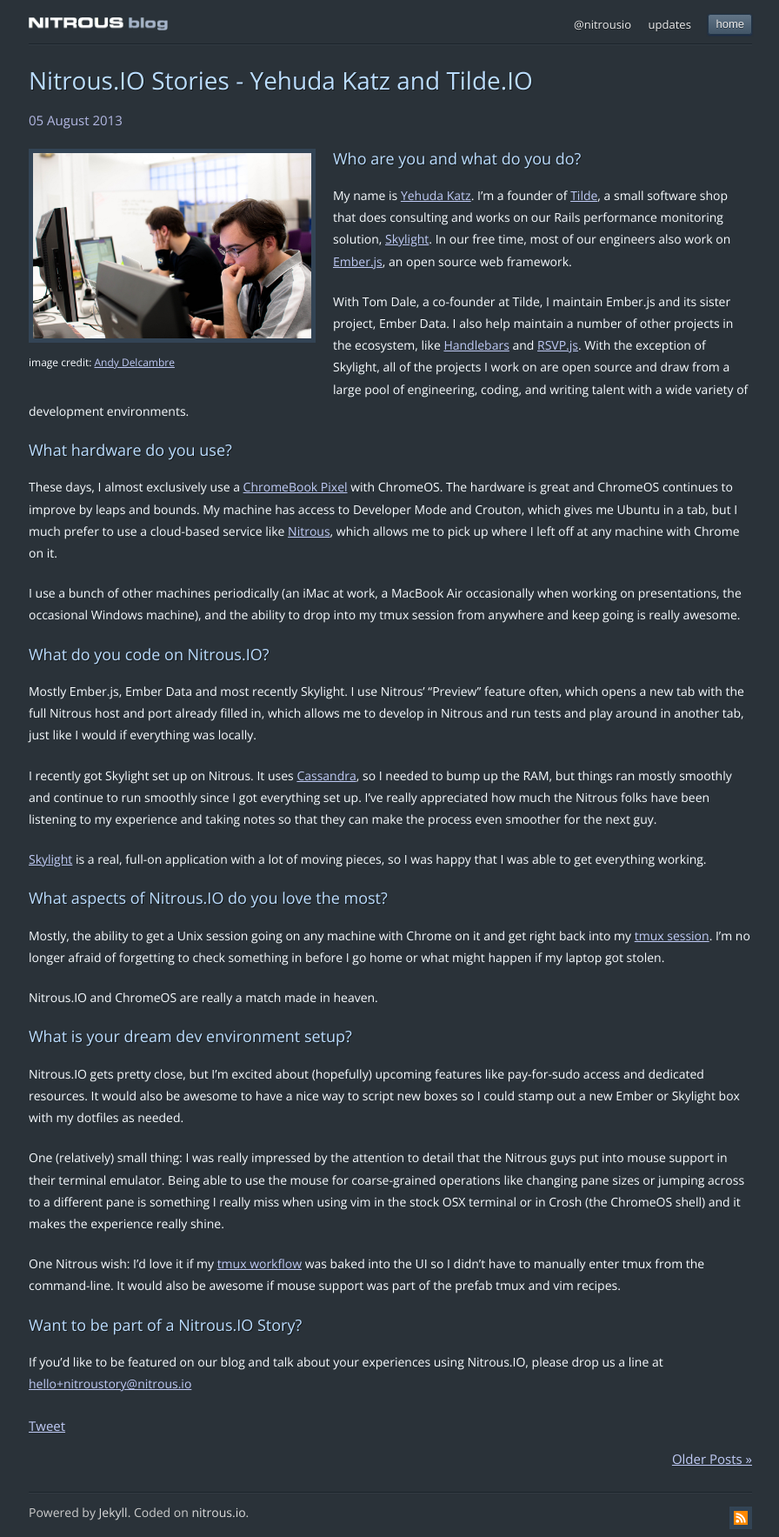
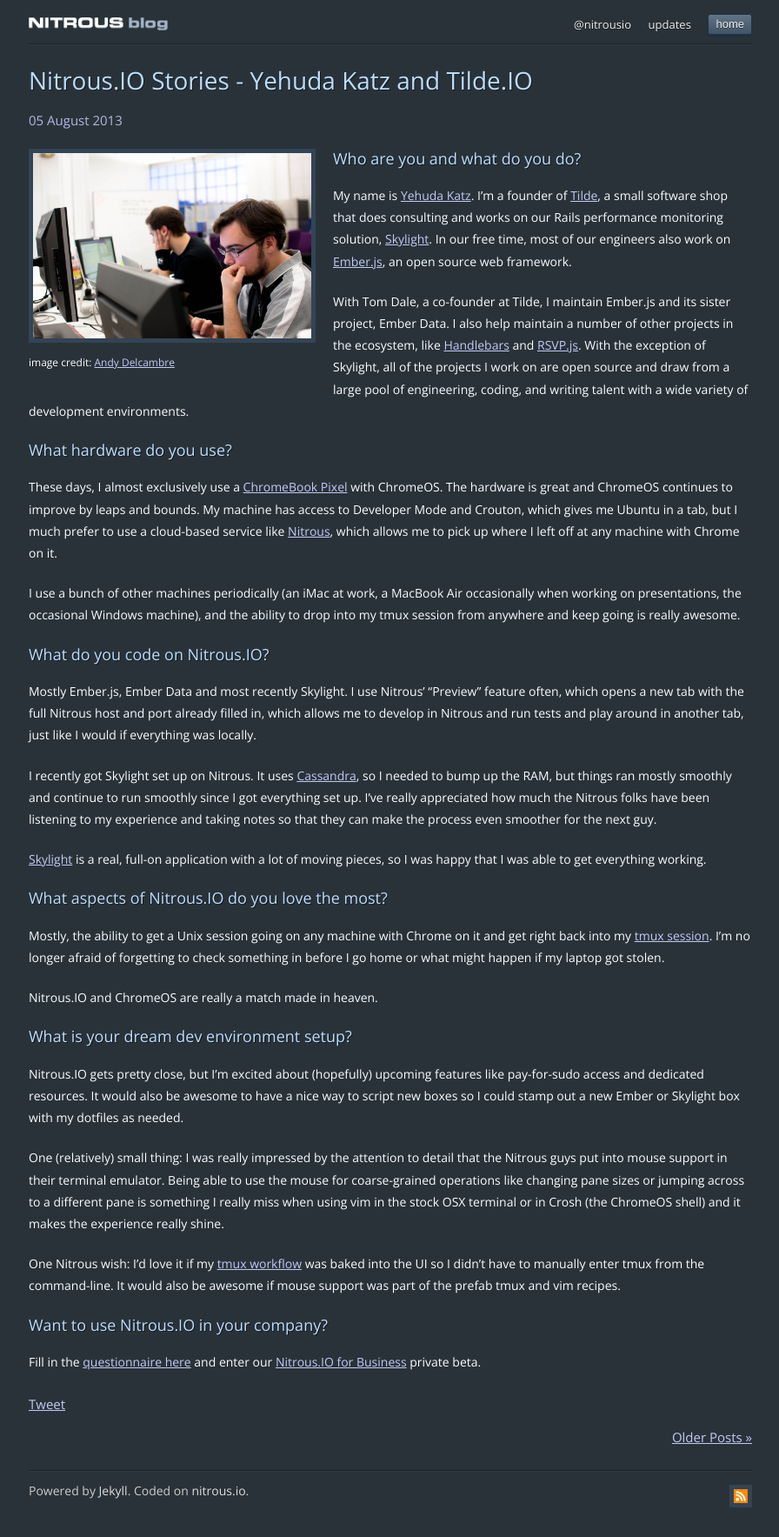
Before and after one commit to koheishingai/blog, a Jekyll site: the page built from _posts/2013-08-05-nitrous-stories-i-yehuda-katz-tilde-nitrousio.md, in a window 1280 px wide. Shown: the whole page at 87% size, without its empty margins (191-1087 px from the left). Built offline with Jekyll 4.4.1, drawn with Linux system fonts in a browser that asks for light colours; nearby versions of some CDN libraries; Markdown is read by kramdown in place of the engine named in the settings; comment, search, counter and statistics services are not loaded; after the commit the page ends 1742 px from its top, so only the background shows below that.

Commit message:
Minor edit

```diff
--- a/_posts/2013-08-05-nitrous-stories-i-yehuda-katz-tilde-nitrousio.md
+++ b/_posts/2013-08-05-nitrous-stories-i-yehuda-katz-tilde-nitrousio.md
@@ -42,6 +42,6 @@
 
 One Nitrous wish: I'd love it if my [tmux workflow](http://robots.thoughtbot.com/post/2641409235/a-tmux-crash-course) was baked into the UI so I didn't have to manually enter tmux from the command-line. It would also be awesome if mouse support was part of the prefab tmux and vim recipes.
 
-### Want to be part of a Nitrous.IO Story?
+### Want to use Nitrous.IO in your company?
 
-If you'd like to be featured on our blog and talk about your experiences using Nitrous.IO, please drop us a line at [hello+nitroustory@nitrous.io](mailto:hello+nitroustory@nitrous.io)
+Fill in the [questionnaire here](https://www.nitrous.io/business) and enter our [Nitrous.IO for Business](https://www.nitrous.io/business) private beta.
```
